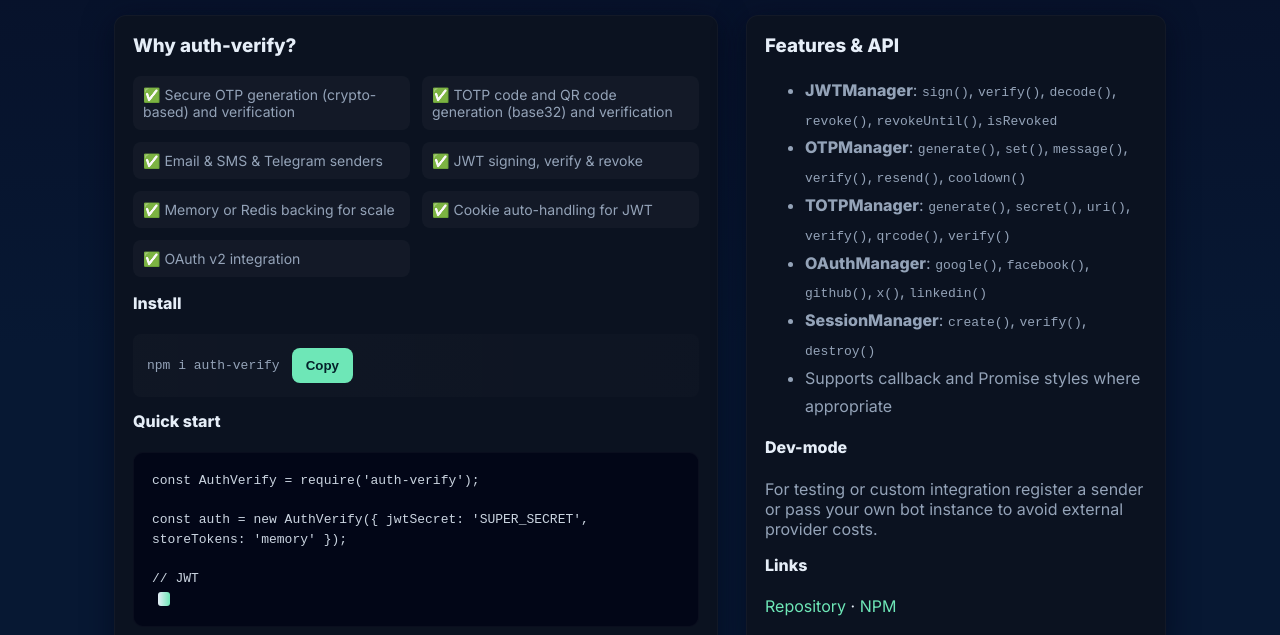
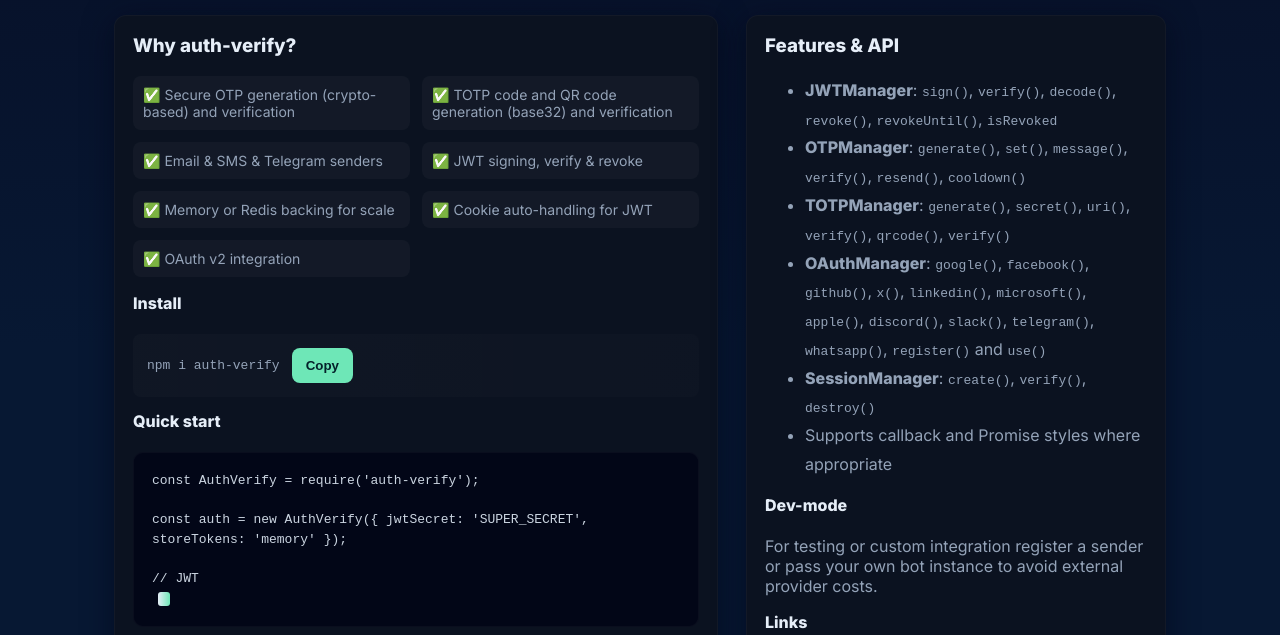
Before and after one commit to Jahongir2007/auth-verify, a website: page index.html in a window 1280 px wide. Shown: the part 165-800 px from the top of the page. Drawn offline with Linux system fonts and the light colour scheme.

Commit message:
Update index.html

```diff
--- a/index.html
+++ b/index.html
@@ -115,7 +115,7 @@
             <li><strong>JWTManager</strong>: <code>sign()</code>, <code>verify()</code>, <code>decode()</code>, <code>revoke()</code>, <code>revokeUntil()</code>, <code>isRevoked</code></li>
             <li><strong>OTPManager</strong>: <code>generate()</code>, <code>set()</code>, <code>message()</code>, <code>verify()</code>, <code>resend()</code>, <code>cooldown()</code></li>
             <li><strong>TOTPManager</strong>: <code>generate()</code>, <code>secret()</code>, <code>uri()</code>, <code>verify()</code>, <code>qrcode()</code>, <code>verify()</code></li>
-            <li><strong>OAuthManager</strong>: <code>google()</code>, <code>facebook()</code>, <code>github()</code>, <code>x()</code>, <code>linkedin()</code></li>
+            <li><strong>OAuthManager</strong>: <code>google()</code>, <code>facebook()</code>, <code>github()</code>, <code>x()</code>, <code>linkedin()</code>, <code>microsoft()</code>, <code>apple()</code>, <code>discord()</code>, <code>slack()</code>, <code>telegram()</code>, <code>whatsapp()</code>, <code>register()</code> and <code>use()</code></li>
             <li><strong>SessionManager</strong>: <code>create()</code>, <code>verify()</code>, <code>destroy()</code></li>
             <li>Supports callback and Promise styles where appropriate</li>
           </ul>
```
